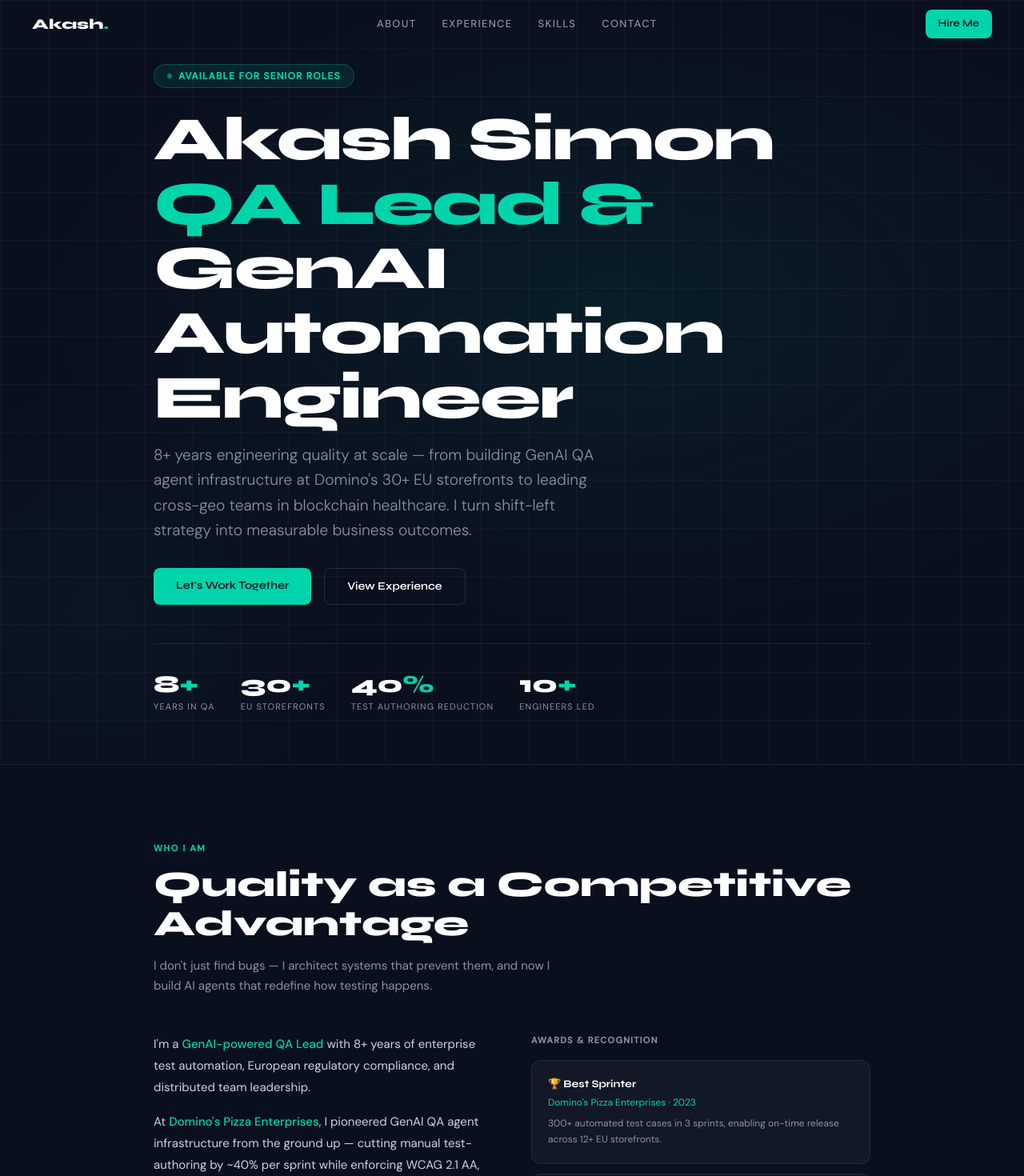
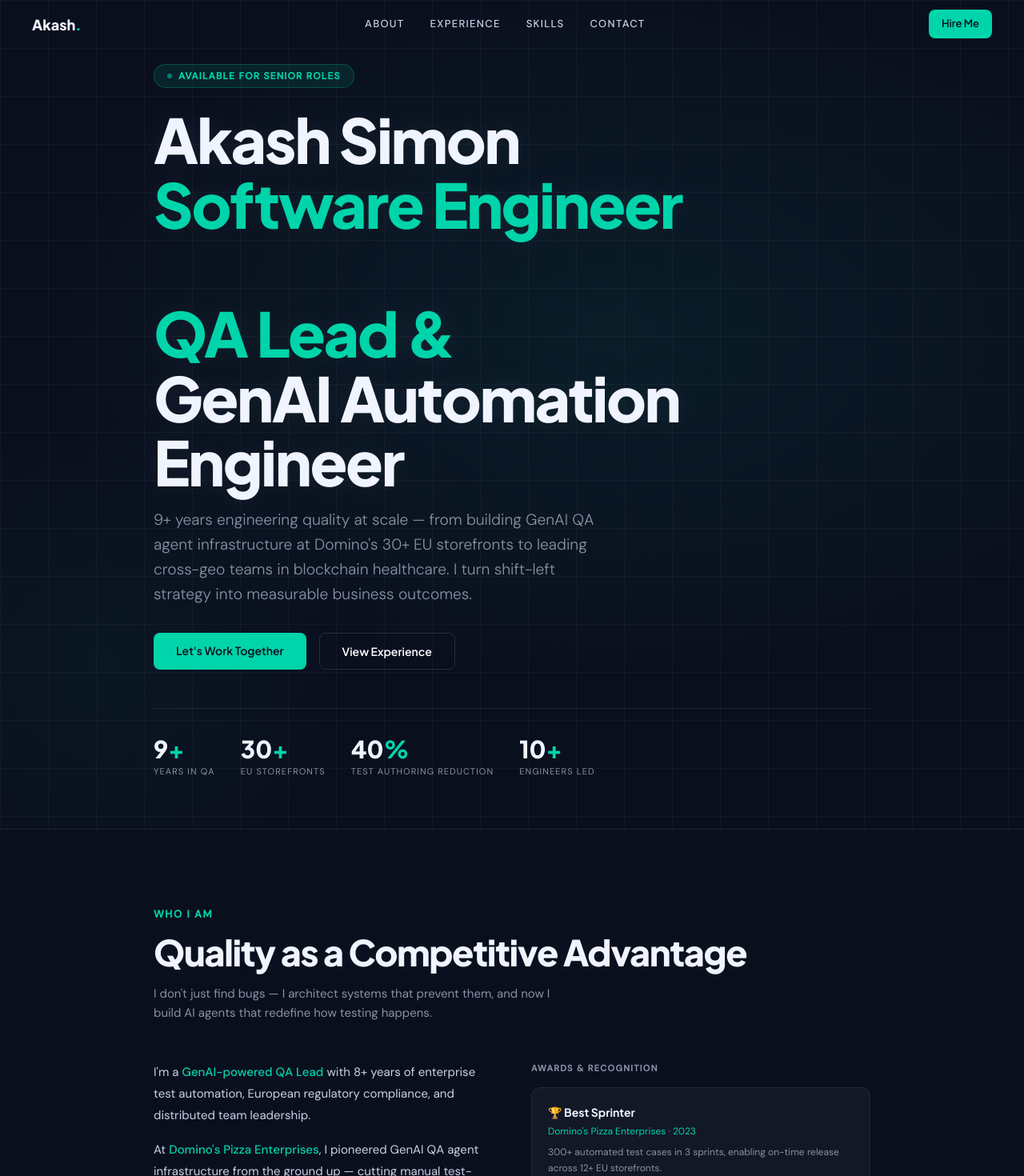
Before and after one commit to AkashSky12/akash-portfolio-live, a Next.js app: page / in a window 1280 px wide. Shown: the top 1470 px of the page at 80% size. Built offline with nearby package versions, Linux system fonts and the light colour scheme.

Commit message:
1st Font Family Fix

```diff
--- a/src/app/globals.css
+++ b/src/app/globals.css
@@ -1,4 +1,4 @@
-@import url('https://fonts.googleapis.com/css2?family=Syne:wght@400;500;600;700;800&family=DM+Sans:ital,wght@0,300;0,400;0,500;1,300&display=swap');
+@import url('https://fonts.googleapis.com/css2?family=Plus+Jakarta+Sans:ital,wght@0,400;0,500;0,600;0,700;0,800;1,400&family=DM+Sans:ital,wght@0,300;0,400;0,500;1,300&display=swap');
 
 @tailwind base;
 @tailwind components;
@@ -27,6 +27,23 @@ body {
   color: var(--light);
   font-family: 'DM Sans', sans-serif;
   overflow-x: hidden;
+  -webkit-font-smoothing: antialiased;
+  -moz-osx-font-smoothing: grayscale;
+  text-rendering: optimizeLegibility;
+}
+
+/* Global heading readability */
+h1, h2, h3, h4 {
+  -webkit-font-smoothing: antialiased;
+  -moz-osx-font-smoothing: grayscale;
+  text-rendering: optimizeLegibility;
+  font-family: 'Plus Jakarta Sans', sans-serif;
+}
+
+.section-heading {
+  color: #f0f4ff;
+  text-shadow: 0 0 40px rgba(240, 244, 255, 0.08);
+  letter-spacing: -0.03em;
 }
 
 .hero-grid-bg {
@@ -52,7 +69,7 @@ body {
   padding: 4px 10px;
   border-radius: 6px;
   font-size: 12px;
-  color: var(--light);
+  color: #c8d3e5;
   transition: all 0.2s;
   display: inline-block;
 }
--- a/src/app/layout.tsx
+++ b/src/app/layout.tsx
@@ -2,9 +2,9 @@ import type { Metadata } from 'next'
 import './globals.css'
 
 export const metadata: Metadata = {
-  title: 'Akash Simon | QA Lead & GenAI Automation Engineer',
+  title: 'Akash Simon | Software Engineer | QA Lead & GenAI Automation Engineer',
   description:
-    'GenAI-powered QA Lead with 8+ years of enterprise test automation, European regulatory compliance, and distributed team leadership. Built GenAI QA agent infrastructure at Domino\'s Pizza Enterprises covering 30+ EU country storefronts.',
+    'GenAI-powered Software Engineer, QA Lead with 8+ years of enterprise test automation, European regulatory compliance, and distributed team leadership. Built GenAI QA agent infrastructure at Domino\'s Pizza Enterprises covering 30+ EU country storefronts.',
   keywords: [
     'Akash Simon',
     'QA Lead',
@@ -30,7 +30,7 @@ export const metadata: Metadata = {
   },
   twitter: {
     card: 'summary_large_image',
-    title: 'Akash Simon | QA Lead & GenAI Automation Engineer',
+    title: 'Akash Simon | Software Engineer | QA Lead & GenAI Automation Engineer',
     description:
       '8+ years engineering quality at scale. Currently at Domino\'s Pizza Enterprises — 30+ EU storefronts.',
   },
--- a/src/components/sections/About.tsx
+++ b/src/components/sections/About.tsx
@@ -36,10 +36,10 @@ export default function About() {
           animate={inView ? { opacity: 1, y: 0 } : {}}
           transition={{ duration: 0.5 }}
         >
-          <p className="text-[11px] tracking-[0.15em] uppercase font-semibold text-[#00d4aa] mb-3">
+          <p className="text-[13px] tracking-[0.12em] uppercase font-semibold text-[#00d4aa] mb-3">
             Who I Am
           </p>
-          <h2 className="font-syne font-extrabold text-white leading-[1.1] mb-4"
+          <h2 className="font-jakarta font-extrabold leading-[1.1] mb-4 section-heading"
             style={{ fontSize: 'clamp(1.8rem, 4vw, 2.8rem)' }}>
             Quality as a Competitive Advantage
           </h2>
@@ -104,7 +104,7 @@ export default function About() {
                 key={a.title}
                 className="glass-card p-5 hover:border-[#00d4aa]/30 transition-colors"
               >
-                <div className="font-syne font-bold text-[13px] text-white mb-1">
+                <div className="font-jakarta font-bold text-[14px] text-[#f0f4ff] mb-1">
                   {a.icon} {a.title}
                 </div>
                 <div className="text-[12px] text-[#00d4aa] mb-2">{a.org}</div>
--- a/src/components/sections/Certifications.tsx
+++ b/src/components/sections/Certifications.tsx
@@ -22,11 +22,11 @@ export default function Certifications() {
           animate={inView ? { opacity: 1, y: 0 } : {}}
           transition={{ duration: 0.5 }}
         >
-          <p className="text-[11px] tracking-[0.15em] uppercase font-semibold text-[#00d4aa] mb-3">
+          <p className="text-[13px] tracking-[0.12em] uppercase font-semibold text-[#00d4aa] mb-3">
             Credentials
           </p>
           <h2
-            className="font-syne font-extrabold text-white leading-[1.1] mb-10"
+            className="font-jakarta font-extrabold leading-[1.1] mb-10 section-heading"
             style={{ fontSize: 'clamp(1.8rem, 4vw, 2.8rem)' }}
           >
             Certifications & Education
@@ -46,7 +46,7 @@ export default function Certifications() {
                 {c.icon}
               </div>
               <div>
-                <p className="font-syne font-bold text-[13px] text-white leading-tight mb-1">
+                <p className="font-jakarta font-bold text-[14px] text-[#f0f4ff] leading-tight mb-1">
                   {c.name}
                 </p>
                 <p className="text-[12px] text-[#00d4aa] mb-1">{c.body}</p>
--- a/src/components/sections/Experience.tsx
+++ b/src/components/sections/Experience.tsx
@@ -110,11 +110,11 @@ export default function Experience() {
           animate={inView ? { opacity: 1, y: 0 } : {}}
           transition={{ duration: 0.5 }}
         >
-          <p className="text-[11px] tracking-[0.15em] uppercase font-semibold text-[#00d4aa] mb-3">
+          <p className="text-[13px] tracking-[0.12em] uppercase font-semibold text-[#00d4aa] mb-3">
             Career
           </p>
           <h2
-            className="font-syne font-extrabold text-white leading-[1.1] mb-4"
+            className="font-jakarta font-extrabold leading-[1.1] mb-4 section-heading"
             style={{ fontSize: 'clamp(1.8rem, 4vw, 2.8rem)' }}
           >
             Professional Experience
@@ -144,7 +144,7 @@ export default function Experience() {
               <span className="text-[11px] text-[#00d4aa] font-semibold uppercase tracking-widest">
                 {exp.period}
               </span>
-              <h3 className="font-syne font-bold text-[1.1rem] text-white mt-1 mb-0.5">
+              <h3 className="font-jakarta font-bold text-[1.15rem] text-[#f0f4ff] mt-1 mb-0.5">
                 {exp.role}
               </h3>
               <p className="text-[13px] text-[#8892a4] mb-0.5">
--- a/src/components/sections/Footer.tsx
+++ b/src/components/sections/Footer.tsx
@@ -3,7 +3,7 @@ export default function Footer() {
     <footer className="border-t border-white/[0.08] py-8 px-6 md:px-10">
       <div className="max-w-4xl mx-auto flex flex-col sm:flex-row items-center justify-between gap-4">
         <div>
-          <p className="font-syne font-extrabold text-white text-[15px]">
+          <p className="font-jakarta font-extrabold text-white text-[15px]">
             Akash<span className="text-[#00d4aa]">.</span>
           </p>
           <p className="text-[12px] text-[#8892a4] mt-0.5">
--- a/src/components/sections/Hero.tsx
+++ b/src/components/sections/Hero.tsx
@@ -2,7 +2,7 @@
 import { motion } from 'framer-motion'
 
 const stats = [
-  { num: '8+', label: 'Years in QA' },
+  { num: '9+', label: 'Years in QA' },
   { num: '30+', label: 'EU Storefronts' },
   { num: '40%', label: 'Test Authoring Reduction' },
   { num: '10+', label: 'Engineers Led' },
@@ -44,10 +44,13 @@ export default function Hero() {
         {/* Headline */}
         <motion.h1
           {...fadeUp(0.2)}
-          className="font-syne font-extrabold text-white leading-[1.05] tracking-tight mb-4"
+          className="font-jakarta font-extrabold leading-[1.05] mb-4 section-heading"
           style={{ fontSize: 'clamp(2.8rem, 6vw, 5rem)' }}
         >
           Akash Simon
+          <br />
+          <span className="text-[#00d4aa]">Software Engineer</span>
+          <br />
           <br />
           <span className="text-[#00d4aa]">QA Lead &</span>
           <br />
@@ -62,7 +65,7 @@ export default function Hero() {
           className="text-[#8892a4] font-light max-w-xl mb-8 leading-relaxed"
           style={{ fontSize: 'clamp(1rem, 2.5vw, 1.2rem)' }}
         >
-          8+ years engineering quality at scale — from building GenAI QA agent
+          9+ years engineering quality at scale — from building GenAI QA agent
           infrastructure at Domino&apos;s 30+ EU storefronts to leading cross-geo
           teams in blockchain healthcare. I turn shift-left strategy into
           measurable business outcomes.
@@ -72,13 +75,13 @@ export default function Hero() {
         <motion.div {...fadeUp(0.4)} className="flex flex-wrap gap-4 mb-12">
           <a
             href="#contact"
-            className="font-syne font-semibold text-sm bg-[#00d4aa] text-[#0a0f1e] px-7 py-3 rounded-lg hover:bg-[#00a88a] transition-all hover:-translate-y-0.5 active:scale-[0.98]"
+            className="font-jakarta font-semibold text-sm bg-[#00d4aa] text-[#0a0f1e] px-7 py-3 rounded-lg hover:bg-[#00a88a] transition-all hover:-translate-y-0.5 active:scale-[0.98]"
           >
             Let&apos;s Work Together
           </a>
           <a
             href="#experience"
-            className="font-syne font-semibold text-sm border border-white/[0.12] text-white px-7 py-3 rounded-lg hover:border-[#00d4aa] hover:text-[#00d4aa] transition-all hover:-translate-y-0.5"
+            className="font-jakarta font-semibold text-sm border border-white/[0.12] text-white px-7 py-3 rounded-lg hover:border-[#00d4aa] hover:text-[#00d4aa] transition-all hover:-translate-y-0.5"
           >
             View Experience
           </a>
@@ -91,7 +94,7 @@ export default function Hero() {
         >
           {stats.map((s) => (
             <div key={s.label}>
-              <div className="font-syne font-extrabold text-3xl text-white">
+              <div className="font-jakarta font-extrabold text-3xl text-[#f0f4ff]">
                 {s.num.replace(/[+%]/, '')}
                 <span className="text-[#00d4aa]">
                   {s.num.includes('+') ? '+' : s.num.includes('%') ? '%' : ''}
--- a/src/components/sections/Navbar.tsx
+++ b/src/components/sections/Navbar.tsx
@@ -25,7 +25,7 @@ export default function Navbar() {
           : 'bg-transparent'
       }`}
     >
-      <div className="font-syne font-extrabold text-[18px] text-white">
+      <div className="font-jakarta font-extrabold text-[18px] text-[#f0f4ff]">
         Akash<span className="text-[#00d4aa]">.</span>
       </div>
       <div className="hidden md:flex items-center gap-8">
@@ -33,7 +33,7 @@ export default function Navbar() {
           <a
             key={l.href}
             href={l.href}
-            className="text-[#8892a4] text-[13px] font-medium tracking-widest uppercase transition-colors hover:text-[#00d4aa]"
+            className="text-[#c8d3e5] text-[13px] font-medium tracking-widest uppercase transition-colors hover:text-[#00d4aa]"
           >
             {l.label}
           </a>
@@ -41,7 +41,7 @@ export default function Navbar() {
       </div>
       <a
         href="mailto:akash.simon@outlook.com"
-        className="hidden md:inline-block text-[13px] font-syne font-semibold bg-[#00d4aa] text-[#0a0f1e] px-4 py-2 rounded-lg hover:bg-[#00a88a] transition-colors"
+        className="hidden md:inline-block text-[13px] font-jakarta font-semibold bg-[#00d4aa] text-[#0a0f1e] px-4 py-2 rounded-lg hover:bg-[#00a88a] transition-colors"
       >
         Hire Me
       </a>
--- a/src/components/sections/Skills.tsx
+++ b/src/components/sections/Skills.tsx
@@ -42,11 +42,11 @@ export default function Skills() {
           animate={inView ? { opacity: 1, y: 0 } : {}}
           transition={{ duration: 0.5 }}
         >
-          <p className="text-[11px] tracking-[0.15em] uppercase font-semibold text-[#00d4aa] mb-3">
+          <p className="text-[13px] tracking-[0.12em] uppercase font-semibold text-[#00d4aa] mb-3">
             Tech Stack
           </p>
           <h2
-            className="font-syne font-extrabold text-white leading-[1.1] mb-4"
+            className="font-jakarta font-extrabold leading-[1.1] mb-4 section-heading"
             style={{ fontSize: 'clamp(1.8rem, 4vw, 2.8rem)' }}
           >
             Skills & Technology
@@ -65,7 +65,7 @@ export default function Skills() {
               transition={{ duration: 0.4, delay: 0.07 * i }}
               className="glass-card p-5"
             >
-              <p className="text-[11px] tracking-[0.12em] uppercase font-bold text-[#00d4aa] mb-4">
+              <p className="text-[12px] tracking-[0.10em] uppercase font-bold text-[#00d4aa] mb-4">
                 {group.title}
               </p>
               <div className="flex flex-wrap gap-1.5">
--- a/tailwind.config.js
+++ b/tailwind.config.js
@@ -8,7 +8,7 @@ module.exports = {
   theme: {
     extend: {
       fontFamily: {
-        syne: ['Syne', 'sans-serif'],
+        jakarta: ['"Plus Jakarta Sans"', 'sans-serif'],
         dm: ['DM Sans', 'sans-serif'],
       },
       colors: {
```
Also changed, not shown: src/components/sections/Contact.tsx (+5 -5 lines), 1 other file (tests, documents, lock files or other folders).
